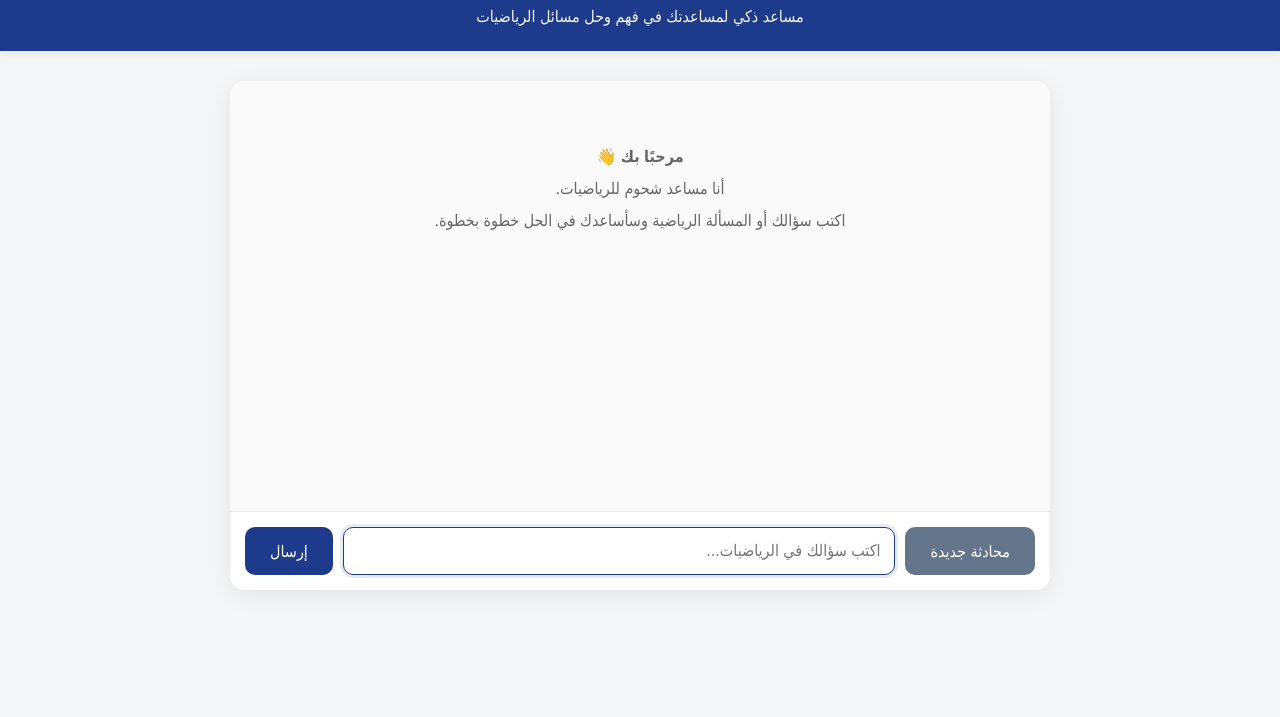
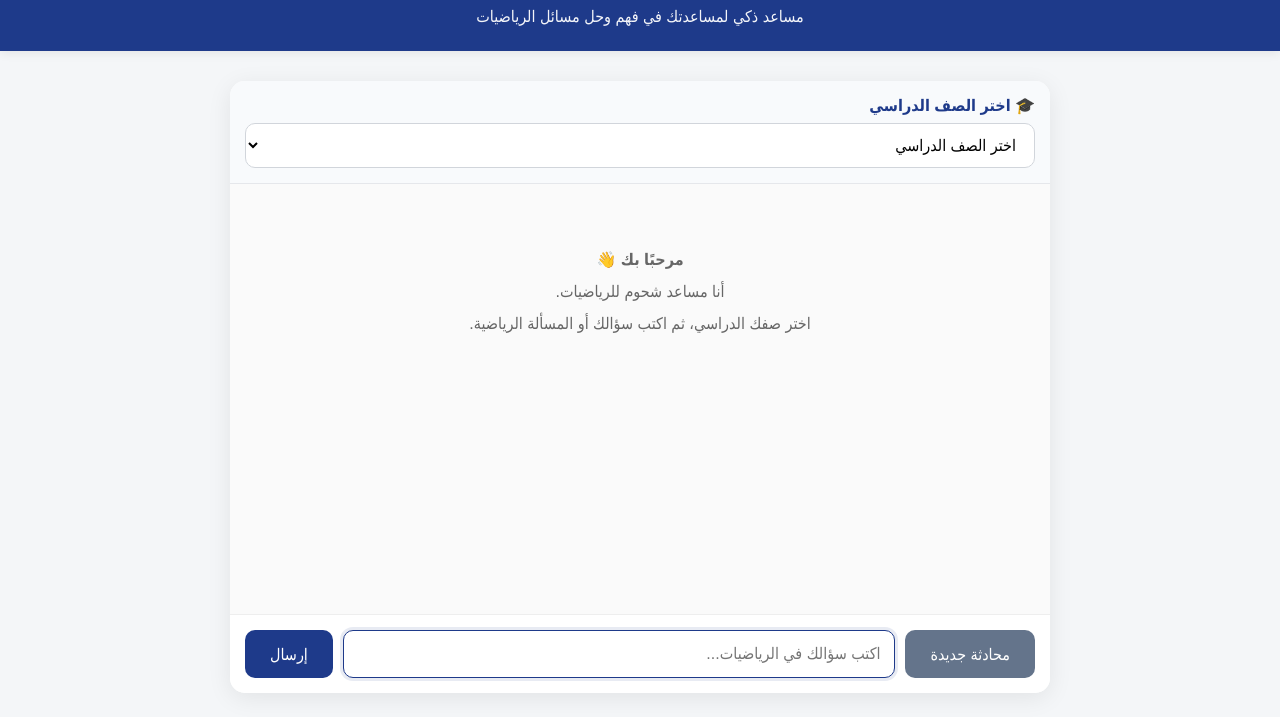
Before and after one commit to yasserguma-spec/math-shuhum-assistant, a website: page index.html in a window 1280 px wide. Both pictures are taken after a click on the button "محادثة جديدة". Shown: the part 61-778 px from the top of the page. Drawn offline with Linux system fonts and the light colour scheme.

Commit message:
Update index.html

```diff
--- a/index.html
+++ b/index.html
@@ -49,6 +49,36 @@
       border-radius: 15px;
       box-shadow: 0 5px 25px rgba(0, 0, 0, 0.08);
       overflow: hidden;
+    }
+
+    .settings-area {
+      padding: 15px;
+      background: #f8fafc;
+      border-bottom: 1px solid #e5e7eb;
+    }
+
+    .settings-label {
+      display: block;
+      margin-bottom: 8px;
+      font-weight: bold;
+      color: #1e3a8a;
+    }
+
+    #gradeSelect {
+      width: 100%;
+      padding: 12px 14px;
+      border: 1px solid #d1d5db;
+      border-radius: 10px;
+      background: white;
+      font-size: 16px;
+      font-family: inherit;
+      outline: none;
+      cursor: pointer;
+    }
+
+    #gradeSelect:focus {
+      border-color: #1e3a8a;
+      box-shadow: 0 0 0 3px rgba(30, 58, 138, 0.1);
     }
 
     #messages {
@@ -149,7 +179,6 @@
       cursor: not-allowed;
     }
 
-    /* زر محادثة جديدة */
     .new-chat-button {
       background: #64748b;
     }
@@ -241,19 +270,37 @@
   <main class="container">
     <div class="chat-box">
 
+      <!-- اختيار الصف الدراسي -->
+      <div class="settings-area">
+        <label class="settings-label" for="gradeSelect">
+          🎓 اختر الصف الدراسي
+        </label>
+
+        <select id="gradeSelect">
+          <option value="">اختر الصف الدراسي</option>
+          <option value="الصف الخامس">الصف الخامس</option>
+          <option value="الصف السادس">الصف السادس</option>
+          <option value="الصف السابع">الصف السابع</option>
+          <option value="الصف الثامن">الصف الثامن</option>
+          <option value="الصف التاسع">الصف التاسع</option>
+          <option value="الصف العاشر">الصف العاشر</option>
+          <option value="الصف الحادي عشر">الصف الحادي عشر</option>
+          <option value="الصف الثاني عشر">الصف الثاني عشر</option>
+        </select>
+      </div>
+
       <div id="messages">
         <div class="welcome">
           <strong>مرحبًا بك 👋</strong>
           <br>
           أنا مساعد شحوم للرياضيات.
           <br>
-          اكتب سؤالك أو المسألة الرياضية وسأساعدك في الحل خطوة بخطوة.
+          اختر صفك الدراسي، ثم اكتب سؤالك أو المسألة الرياضية.
         </div>
       </div>
 
       <div class="input-area">
 
-        <!-- زر بدء محادثة جديدة -->
         <button
           id="newChatButton"
           class="new-chat-button"
@@ -262,7 +309,6 @@
           محادثة جديدة
         </button>
 
-        <!-- مربع السؤال -->
         <input
           id="messageInput"
           type="text"
@@ -270,7 +316,6 @@
           autocomplete="off"
         >
 
-        <!-- زر الإرسال -->
         <button id="sendButton" type="button">
           إرسال
         </button>
@@ -281,26 +326,17 @@
   </main>
 
   <script>
-    // العناصر الرئيسية
     const input = document.getElementById("messageInput");
     const messages = document.getElementById("messages");
     const button = document.getElementById("sendButton");
     const newChatButton = document.getElementById("newChatButton");
+    const gradeSelect = document.getElementById("gradeSelect");
 
-
-    // سجل المحادثة داخل الصفحة
     let conversationHistory = [];
 
-
-    // الضغط على زر إرسال
     button.addEventListener("click", sendMessage);
-
-
-    // الضغط على زر محادثة جديدة
     newChatButton.addEventListener("click", startNewChat);
 
-
-    // الإرسال عند الضغط على Enter
     input.addEventListener("keydown", function(event) {
       if (event.key === "Enter") {
         event.preventDefault();
@@ -308,14 +344,10 @@
       }
     });
 
-
-    // الانتقال إلى أسفل المحادثة
     function scrollToBottom() {
       messages.scrollTop = messages.scrollHeight;
     }
 
-
-    // إضافة رسالة جديدة
     function addMessage(text, sender, extraClass = "") {
       const message = document.createElement("div");
 
@@ -323,20 +355,13 @@
       message.textContent = text;
 
       messages.appendChild(message);
-
       scrollToBottom();
 
       return message;
     }
 
-
-    // إظهار رسالة جاري التفكير
     function showTyping() {
-      const oldTyping = document.getElementById("typingMessage");
-
-      if (oldTyping) {
-        oldTyping.remove();
-      }
+      removeTyping();
 
       const typingMessage = document.createElement("div");
 
@@ -355,12 +380,9 @@
       `;
 
       messages.appendChild(typingMessage);
-
       scrollToBottom();
     }
 
-
-    // إزالة رسالة جاري التفكير
     function removeTyping() {
       const typingMessage = document.getElementById("typingMessage");
 
@@ -369,97 +391,63 @@
       }
     }
 
-
-    // بدء محادثة جديدة
     function startNewChat() {
-      // إزالة سجل المحادثة
       conversationHistory = [];
-
-
-      // إزالة أي رسالة تفكير
       removeTyping();
 
-
-      // إعادة رسالة الترحيب
       messages.innerHTML = `
         <div class="welcome">
           <strong>مرحبًا بك 👋</strong>
           <br>
           أنا مساعد شحوم للرياضيات.
           <br>
-          اكتب سؤالك أو المسألة الرياضية وسأساعدك في الحل خطوة بخطوة.
+          اختر صفك الدراسي، ثم اكتب سؤالك أو المسألة الرياضية.
         </div>
       `;
 
-
-      // إعادة حالة مربع الإدخال
       input.value = "";
-      input.disabled = false;
-
-
-      // إعادة حالة زر الإرسال
-      button.disabled = false;
-      button.textContent = "إرسال";
-
-
-      // إعادة حالة زر المحادثة الجديدة
-      newChatButton.disabled = false;
-
-
-      // وضع المؤشر في مربع الكتابة
       input.focus();
     }
 
-
-    // إرسال السؤال إلى المساعد
     async function sendMessage() {
       const text = input.value.trim();
+      const grade = gradeSelect.value;
 
+      if (!grade) {
+        alert("يرجى اختيار الصف الدراسي أولًا.");
+        gradeSelect.focus();
+        return;
+      }
 
-      // منع إرسال سؤال فارغ
       if (!text) {
         input.focus();
         return;
       }
 
-
-      // إزالة رسالة الترحيب عند أول سؤال
       const welcome = document.querySelector(".welcome");
 
       if (welcome) {
         welcome.remove();
       }
 
-
-      // عرض سؤال المستخدم
       addMessage(text, "user");
 
-
-      // حفظ سؤال المستخدم في سجل المحادثة
       conversationHistory.push({
         role: "user",
         text: text
       });
 
-
-      // تفريغ مربع الكتابة
       input.value = "";
-
-
-      // تعطيل العناصر أثناء انتظار الإجابة
       input.disabled = true;
       button.disabled = true;
       newChatButton.disabled = true;
+      gradeSelect.disabled = true;
 
       button.textContent = "جاري التفكير...";
 
-
-      // إظهار رسالة التفكير
       showTyping();
 
-
       try {
-        // إرسال السؤال إلى API
         const response = await fetch("/api/assistant/chat", {
           method: "POST",
 
@@ -469,16 +457,14 @@
 
           body: JSON.stringify({
             message: text,
+            grade: grade,
             siteContent: "",
             history: conversationHistory.slice(-10)
           })
         });
 
-
         let data;
 
-
-        // قراءة الاستجابة
         try {
           data = await response.json();
         } catch (jsonError) {
@@ -487,8 +473,6 @@
           );
         }
 
-
-        // التحقق من وجود خطأ
         if (!response.ok) {
           throw new Error(
             data.error ||
@@ -497,69 +481,40 @@
           );
         }
 
-
-        // استخراج الإجابة
         const answer =
           data.reply ||
           data.answer ||
           data.message ||
           "لم يتم استلام إجابة من المساعد.";
 
-
-        // إزالة رسالة التفكير
         removeTyping();
-
-
-        // عرض إجابة المساعد
         addMessage(answer, "assistant");
 
-
-        // حفظ إجابة المساعد في سجل المحادثة
         conversationHistory.push({
           role: "assistant",
           text: answer
         });
 
-
       } catch (error) {
-        // إزالة رسالة التفكير
         removeTyping();
 
+        console.error("Assistant connection error:", error);
 
-        // طباعة الخطأ في Console
-        console.error(
-          "Assistant connection error:",
-          error
-        );
-
-
-        // عرض رسالة الخطأ للمستخدم
         addMessage(
           "تعذر الاتصال بالمساعد حاليًا: " + error.message,
           "assistant",
           "error-message"
         );
 
-
       } finally {
-        // التأكد من إزالة رسالة التفكير
         removeTyping();
 
+        input.disabled = false;
+        button.disabled = false;
+        newChatButton.disabled = false;
+        gradeSelect.disabled = false;
 
-        // إعادة تفعيل مربع الكتابة
-        input.disabled = false;
-
-
-        // إعادة تفعيل زر الإرسال
-        button.disabled = false;
         button.textContent = "إرسال";
-
-
-        // إعادة تفعيل زر محادثة جديدة
-        newChatButton.disabled = false;
-
-
-        // إعادة المؤشر إلى مربع الكتابة
         input.focus();
       }
     }
```
